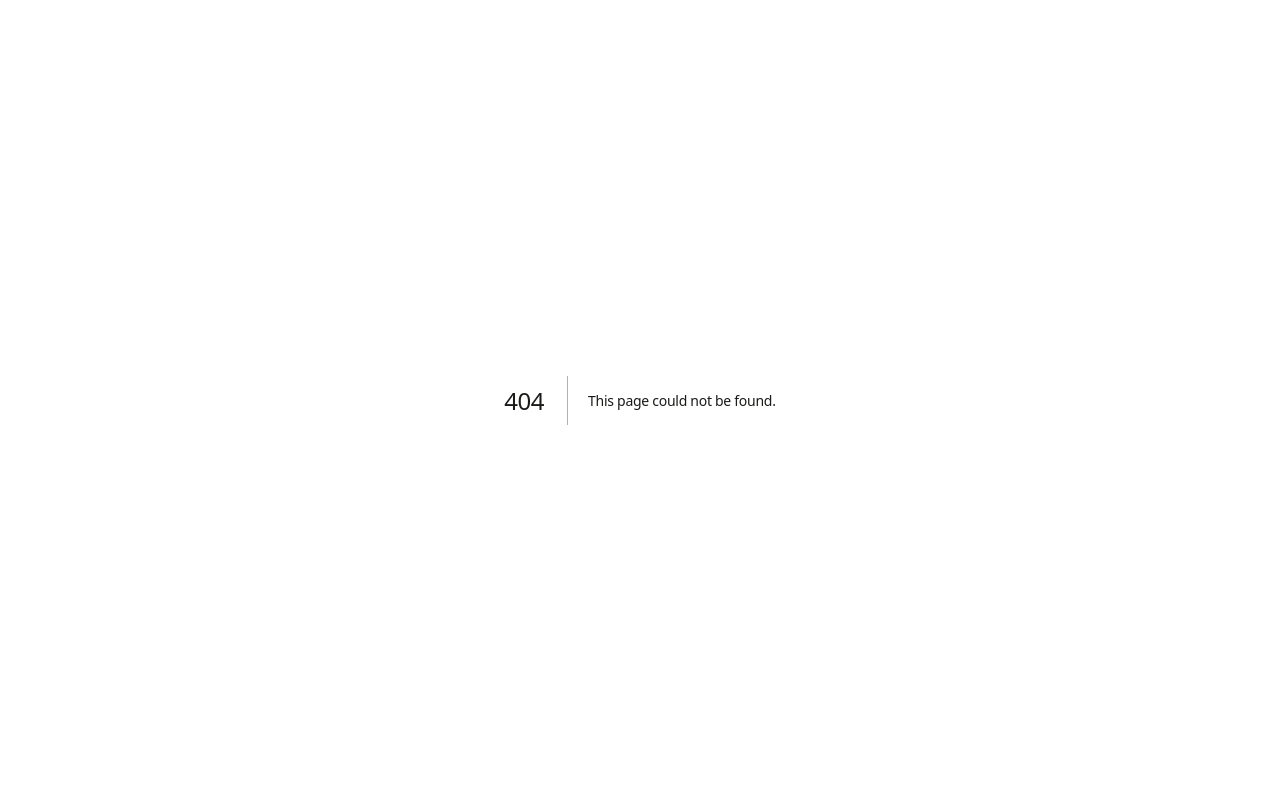
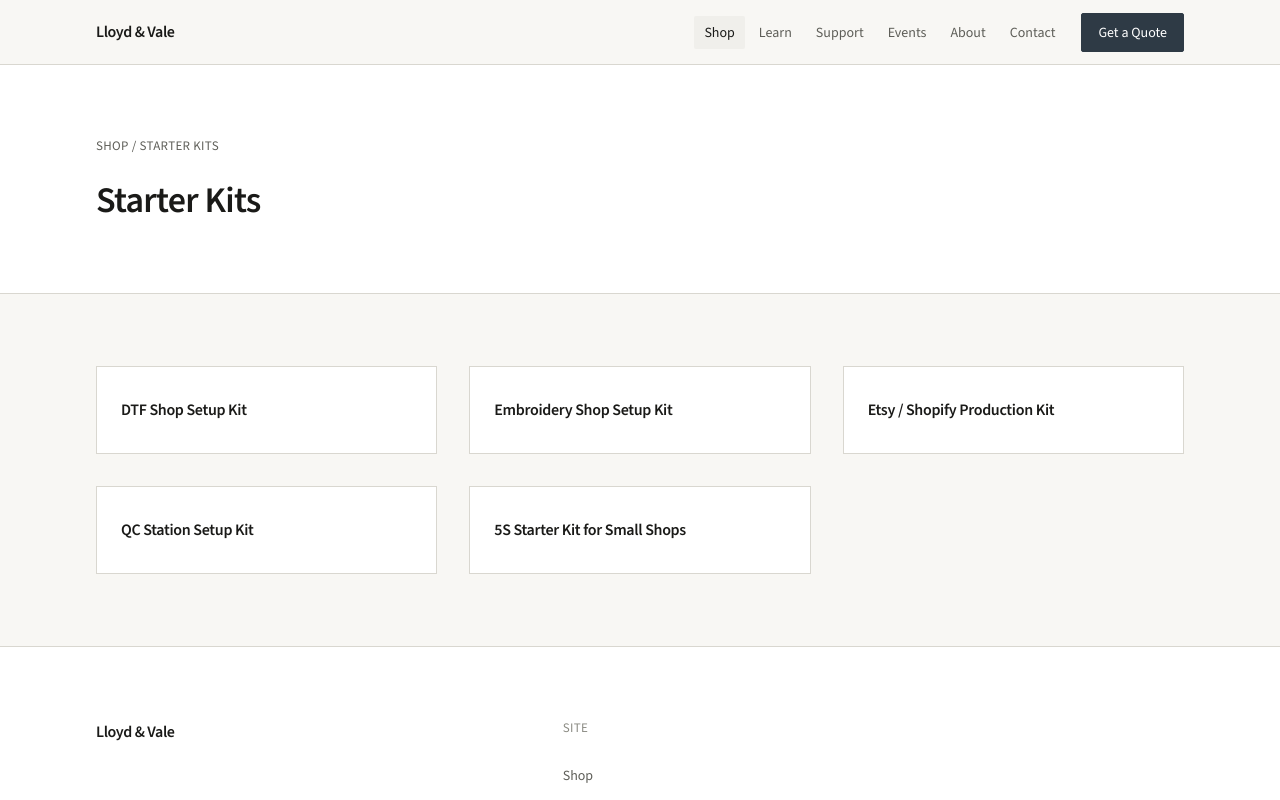
Before and after one commit to michaeldewong/lloyd-and-vale, a Next.js app: page /shop/starter-kits in a window 1280 px wide. Before the commit this address had no page. Shown: the top 800 px of the page. Built offline with nearby package versions, Linux system fonts and the light colour scheme.

Commit message:
Add Gate 1 clean placeholder routes

```diff
--- /dev/null
+++ b/src/app/(site)/about/who-we-serve/page.tsx
@@ -0,0 +1,6 @@
+import { Gate1Subpage } from "@/components/layout/Gate1Subpage";
+import { whoWeServePage } from "@/content/gate1PlaceholderPages";
+
+export default function WhoWeServePage() {
+  return <Gate1Subpage page={whoWeServePage} />;
+}
--- /dev/null
+++ b/src/app/(site)/events/field-visits/page.tsx
@@ -0,0 +1,6 @@
+import { Gate1Subpage } from "@/components/layout/Gate1Subpage";
+import { fieldVisitsPage } from "@/content/gate1PlaceholderPages";
+
+export default function FieldVisitsPage() {
+  return <Gate1Subpage page={fieldVisitsPage} />;
+}
--- /dev/null
+++ b/src/app/(site)/events/open-houses/page.tsx
@@ -0,0 +1,6 @@
+import { Gate1Subpage } from "@/components/layout/Gate1Subpage";
+import { openHousesPage } from "@/content/gate1PlaceholderPages";
+
+export default function OpenHousesPage() {
+  return <Gate1Subpage page={openHousesPage} />;
+}
--- /dev/null
+++ b/src/app/(site)/events/roundtables-and-summits/page.tsx
@@ -0,0 +1,6 @@
+import { Gate1Subpage } from "@/components/layout/Gate1Subpage";
+import { roundtablesAndSummitsPage } from "@/content/gate1PlaceholderPages";
+
+export default function RoundtablesAndSummitsPage() {
+  return <Gate1Subpage page={roundtablesAndSummitsPage} />;
+}
--- /dev/null
+++ b/src/app/(site)/events/trade-shows/page.tsx
@@ -0,0 +1,6 @@
+import { Gate1Subpage } from "@/components/layout/Gate1Subpage";
+import { tradeShowsPage } from "@/content/gate1PlaceholderPages";
+
+export default function TradeShowsPage() {
+  return <Gate1Subpage page={tradeShowsPage} />;
+}
--- /dev/null
+++ b/src/app/(site)/learn/courses-and-workshops/page.tsx
@@ -0,0 +1,6 @@
+import { Gate1Subpage } from "@/components/layout/Gate1Subpage";
+import { coursesAndWorkshopsPage } from "@/content/gate1PlaceholderPages";
+
+export default function CoursesAndWorkshopsPage() {
+  return <Gate1Subpage page={coursesAndWorkshopsPage} />;
+}
--- /dev/null
+++ b/src/app/(site)/learn/field-reports/page.tsx
@@ -0,0 +1,6 @@
+import { Gate1Subpage } from "@/components/layout/Gate1Subpage";
+import { fieldReportsPage } from "@/content/gate1PlaceholderPages";
+
+export default function FieldReportsPage() {
+  return <Gate1Subpage page={fieldReportsPage} />;
+}
--- /dev/null
+++ b/src/app/(site)/learn/guides-and-checklists/page.tsx
@@ -0,0 +1,6 @@
+import { Gate1Subpage } from "@/components/layout/Gate1Subpage";
+import { guidesAndChecklistsPage } from "@/content/gate1PlaceholderPages";
+
+export default function GuidesAndChecklistsPage() {
+  return <Gate1Subpage page={guidesAndChecklistsPage} />;
+}
--- /dev/null
+++ b/src/app/(site)/shop/equipment/page.tsx
@@ -0,0 +1,6 @@
+import { Gate1Subpage } from "@/components/layout/Gate1Subpage";
+import { equipmentPage } from "@/content/gate1PlaceholderPages";
+
+export default function EquipmentPage() {
+  return <Gate1Subpage page={equipmentPage} />;
+}
--- /dev/null
+++ b/src/app/(site)/shop/starter-kits/page.tsx
@@ -0,0 +1,6 @@
+import { Gate1Subpage } from "@/components/layout/Gate1Subpage";
+import { starterKitsPage } from "@/content/gate1PlaceholderPages";
+
+export default function StarterKitsPage() {
+  return <Gate1Subpage page={starterKitsPage} />;
+}
--- /dev/null
+++ b/src/components/layout/Gate1Subpage.tsx
@@ -0,0 +1,49 @@
+import Link from "next/link";
+import { PageShell } from "@/components/layout/PageShell";
+
+export type Gate1SubpageLink = {
+  readonly title: string;
+  readonly href: string;
+};
+
+export type Gate1SubpageContent = {
+  readonly eyebrow: string;
+  readonly title: string;
+  readonly links?: readonly Gate1SubpageLink[];
+};
+
+type Gate1SubpageProps = {
+  page: Gate1SubpageContent;
+};
+
+function TitleLinkBlocks({ links }: { links: readonly Gate1SubpageLink[] }) {
+  return (
+    <ul className="grid gap-(--spacing-content-lg) sm:grid-cols-2 lg:grid-cols-3">
+      {links.map((block) => (
+        <li key={block.href}>
+          <Link
+            href={block.href}
+            className="group flex h-full min-h-[5.5rem] items-center border border-border bg-surface p-(--spacing-content) transition-colors hover:border-border-strong"
+          >
+            <h2 className="text-body font-semibold text-foreground group-hover:text-accent">
+              {block.title}
+            </h2>
+          </Link>
+        </li>
+      ))}
+    </ul>
+  );
+}
+
+/** Gate 1 clean placeholder — hero plus optional title-and-link blocks only. */
+export function Gate1Subpage({ page }: Gate1SubpageProps) {
+  const links = page.links;
+
+  return (
+    <div className="w-full">
+      <PageShell eyebrow={page.eyebrow} title={page.title}>
+        {links && links.length > 0 ? <TitleLinkBlocks links={links} /> : null}
+      </PageShell>
+    </div>
+  );
+}
--- /dev/null
+++ b/src/content/gate1PlaceholderPages.ts
@@ -0,0 +1,77 @@
+/**
+ * Gate 1 clean placeholder sub-pages — title and locked link targets only.
+ * No marketing copy, feeds, or “coming soon” language.
+ */
+
+export const whoWeServePage = {
+  eyebrow: "About / Who We Serve",
+  title: "Who We Serve",
+} as const;
+
+export const equipmentPage = {
+  eyebrow: "Shop / Equipment",
+  title: "Equipment",
+} as const;
+
+/** Kit titles and hrefs locked in shopSetupEssentials — titles and links only here. */
+export const starterKitsPage = {
+  eyebrow: "Shop / Starter Kits",
+  title: "Starter Kits",
+  links: [
+    {
+      title: "DTF Shop Setup Kit",
+      href: "/shop/starter-kits/dtf-shop-setup-kit",
+    },
+    {
+      title: "Embroidery Shop Setup Kit",
+      href: "/shop/starter-kits/embroidery-shop-setup-kit",
+    },
+    {
+      title: "Etsy / Shopify Production Kit",
+      href: "/shop/starter-kits/etsy-shopify-production-kit",
+    },
+    {
+      title: "QC Station Setup Kit",
+      href: "/shop/starter-kits/qc-station-setup-kit",
+    },
+    {
+      title: "5S Starter Kit for Small Shops",
+      href: "/shop/starter-kits/5s-starter-kit",
+    },
+  ],
+} as const;
+
+export const guidesAndChecklistsPage = {
+  eyebrow: "Learn / Guides & Checklists",
+  title: "Guides & Checklists",
+} as const;
+
+export const fieldReportsPage = {
+  eyebrow: "Learn / Field Reports",
+  title: "Field Reports",
+} as const;
+
+export const coursesAndWorkshopsPage = {
+  eyebrow: "Learn / Courses & Workshops",
+  title: "Courses & Workshops",
+} as const;
+
+export const tradeShowsPage = {
+  eyebrow: "Events / Trade Shows",
+  title: "Trade Shows",
+} as const;
+
+export const openHousesPage = {
+  eyebrow: "Events / Open Houses",
+  title: "Open Houses",
+} as const;
+
+export const fieldVisitsPage = {
+  eyebrow: "Events / Field Visits",
+  title: "Field Visits",
+} as const;
+
+export const roundtablesAndSummitsPage = {
+  eyebrow: "Events / Roundtables & Summits",
+  title: "Roundtables & Summits",
+} as const;
```
